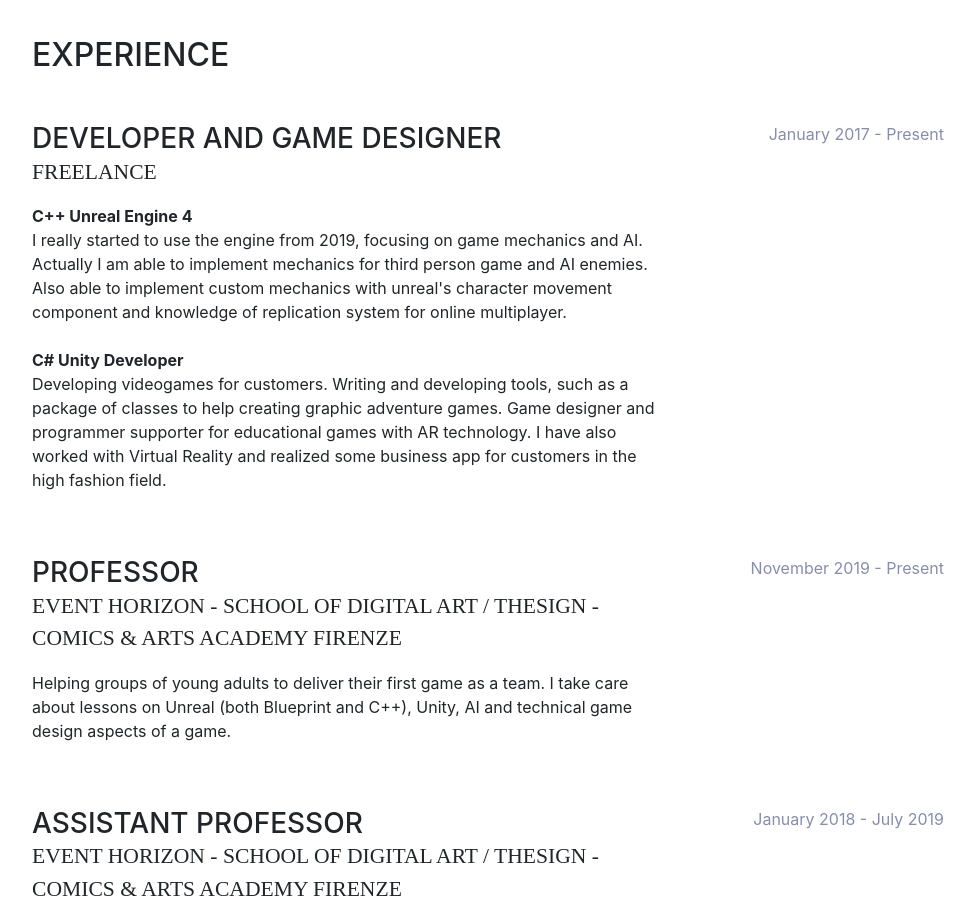
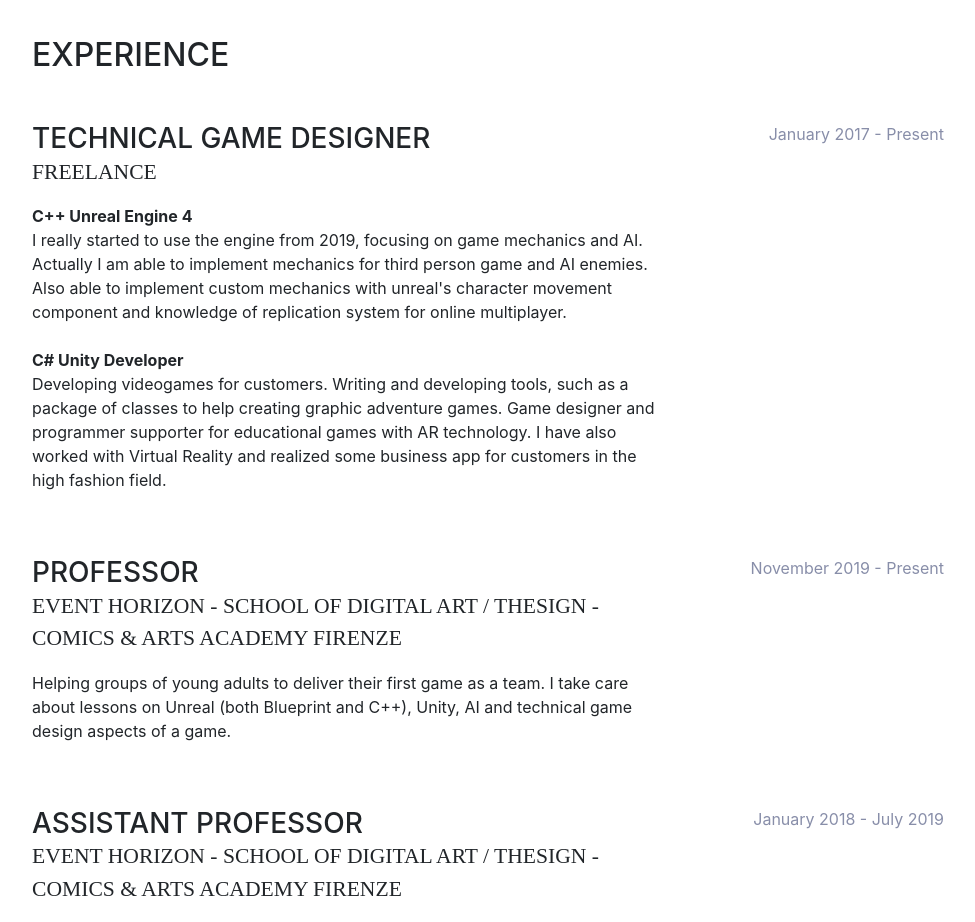
Before and after one commit to GiacomoSalvadori/giacomosalvadori.github.io, a website with bundled scripts: page index.html in a window 1280 px wide. Shown: the part 2280-3202 px from the top of the page, without its empty margins (288-1263 px from the left). Built offline with nearby package versions, Linux system fonts and the light colour scheme; a web font is replaced by a local one.

Commit message:
[TECH] Update profile

```diff
--- a/index.html
+++ b/index.html
@@ -572,7 +572,7 @@
 
           <div class="resume-item d-flex flex-column flex-md-row mb-5">
             <div class="resume-content mr-auto">
-              <h3 class="mb-0">Developer and Game Designer</h3>
+              <h3 class="mb-0">Technical Game Designer</h3>
               <div class="subheading mb-3">Freelance</div>
               <p>
 			  <b>C++ Unreal Engine 4</b><br>
```
